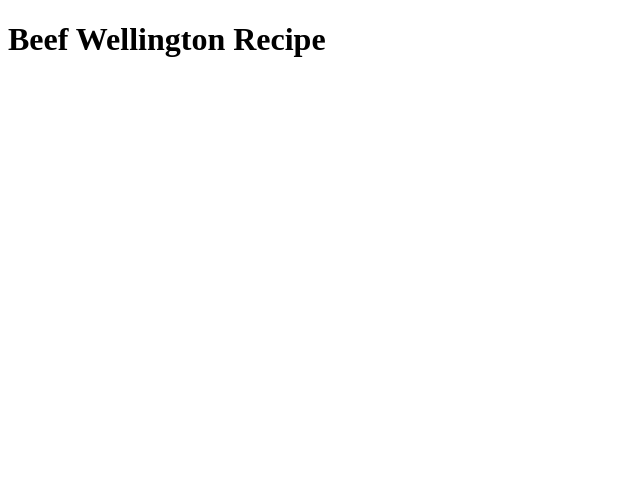
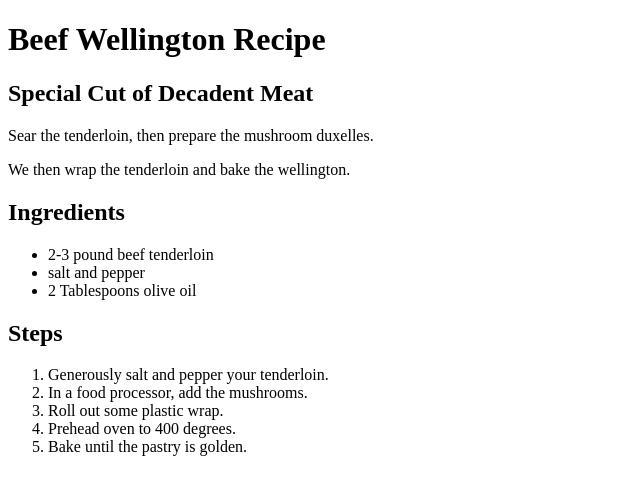
Before and after one commit to 8BITeyes/odin-recipes, a plain HTML site: page recipes/beef-wellington.html in a window 1280 px wide. Shown: the whole page, without its empty margins (0-640 px from the left). Drawn offline with Linux system fonts and the light colour scheme.

Commit message:
Author: Ryan Frazin Date: Tuesday Apr 5 20:05 2022
	Make new recipe page for beef wellington

	Make new recipe page for pizza

	Add beef.jpg to homepage

	Add pizza.jpg  to homepage

	Add associated links to recipe pages

```diff
--- a/recipes/beef-wellington.html
+++ b/recipes/beef-wellington.html
@@ -7,5 +7,26 @@
 
     <body>
         <h1>Beef Wellington Recipe</h1>
+
+        <h2>Special Cut of Decadent Meat</h2>
+        <p>Sear the tenderloin, then prepare the mushroom duxelles.</p>
+        <p>We then wrap the tenderloin and bake the wellington.</p>
+
+        <h2>Ingredients</h2>
+            <ul>
+                <li>2-3 pound beef tenderloin</li>
+                <li>salt and pepper</li>
+                <li>2 Tablespoons olive oil</li>
+            </ul>
+
+        <h2>Steps</h2>
+            <ol>
+                <li>Generously salt and pepper your tenderloin.</li>
+                <li>In a food processor, add the mushrooms.</li>
+                <li>Roll out some plastic wrap.</li>
+                <li>Prehead oven to 400 degrees.</li>
+                <li>Bake until the pastry is golden.</li>
+            </ol>
     </body>
+
 </html>
```
Also changed, not shown: index.html (+6 -0 lines), recipes/pizza.html (added, +35 -0 lines), images/beef.jpg (added), images/pizza.jpg (added).
